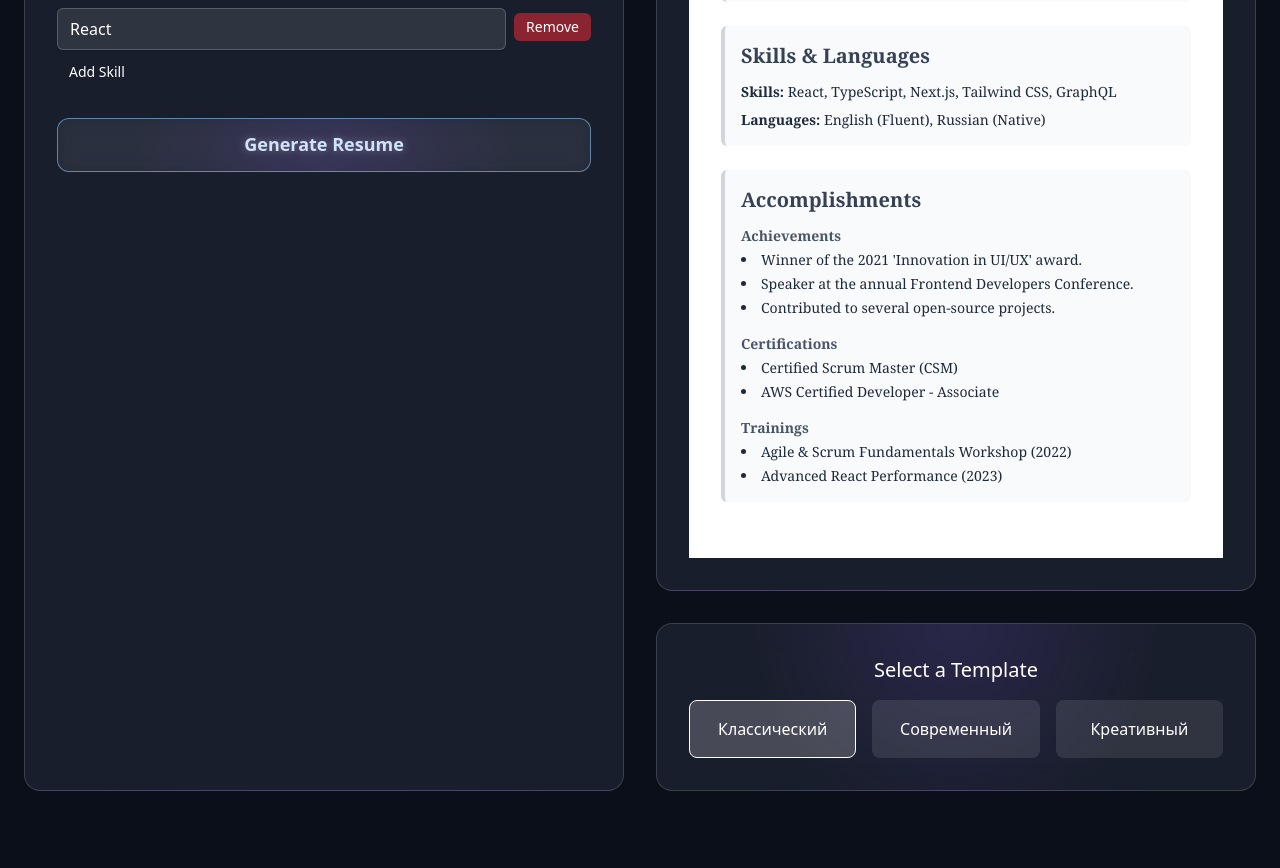
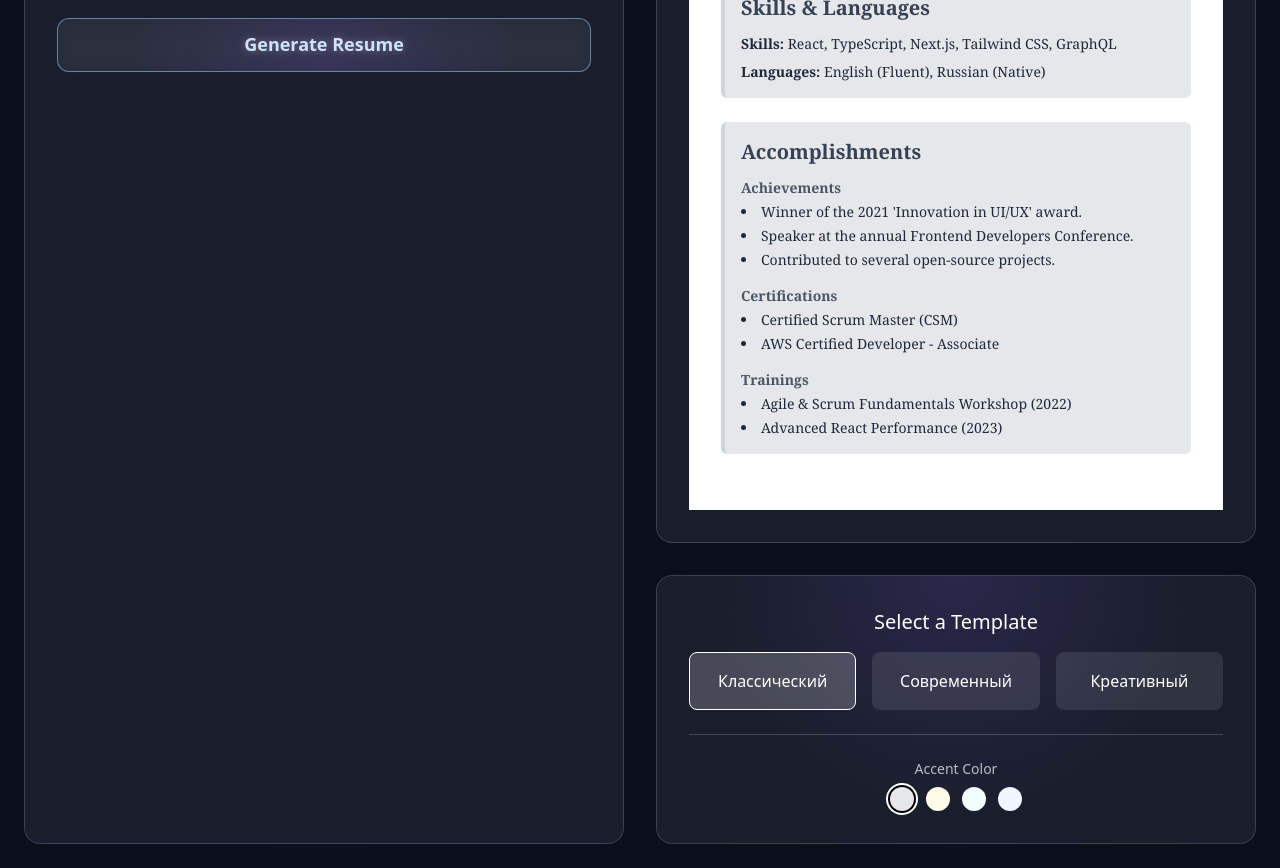
Before and after one commit to Saitosar/cv.sarkhan.dev, a Next.js app: page /create in a window 1280 px wide. Shown: the part 1340-2208 px from the top of the page. Before the commit the page ends 2155 px from the top, so only its background shows below. Built offline with nearby package versions, Linux system fonts and the light colour scheme.

Commit message:
adding color palette and theme toggle to cv templates

```diff
--- a/src/app/create/page.tsx
+++ b/src/app/create/page.tsx
@@ -1,19 +1,41 @@
 // src/app/create/page.tsx
 "use client";
 
-import { useState } from 'react';
+import { useState, useEffect } from 'react';
 import { CreateResumeForm } from "@/components/CreateResumeForm";
 import { LivePreview } from '@/components/LivePreview';
-import { TemplateSelector, type TemplateName } from '@/components/TemplateSelector'; // Импортируем компонент и тип
+import { TemplateSelector, type TemplateName } from '@/components/TemplateSelector';
+import { ColorPalette } from '@/components/ColorPalette';
+import { ThemeToggle, type Theme } from '@/components/ThemeToggle';
+import { classicPalettes, modernPalettes, creativePalettes, type ColorScheme } from '@/lib/palettes';
 
-type ResumeData = {
-  result: string;
-} | null;
+type ResumeData = { result: string; } | null;
 
 export default function CreatePage() {
   const [resumeData, setResumeData] = useState<ResumeData>(null);
-  // 1. Добавляем состояние для выбранного шаблона
   const [selectedTemplate, setSelectedTemplate] = useState<TemplateName>("Классический");
+
+  // --- Новые состояния для управления темами ---
+  const [palettes, setPalettes] = useState(classicPalettes);
+  const [accentColor, setAccentColor] = useState(classicPalettes[0]);
+  const [theme, setTheme] = useState<Theme>('dark');
+
+  // Этот эффект будет менять палитру и сбрасывать цвет при смене шаблона
+  useEffect(() => {
+    switch (selectedTemplate) {
+      case "Современный":
+        setPalettes(modernPalettes);
+        setAccentColor(modernPalettes[0]);
+        break;
+      case "Креативный":
+        setPalettes(creativePalettes);
+        setAccentColor(creativePalettes[0]);
+        break;
+      default:
+        setPalettes(classicPalettes);
+        setAccentColor(classicPalettes[0]);
+    }
+  }, [selectedTemplate]);
 
   const handleGenerate = (data: ResumeData) => {
     setResumeData(data);
@@ -21,29 +43,43 @@ export default function CreatePage() {
 
   return (
     <div className="container mx-auto p-6 grid grid-cols-1 md:grid-cols-2 gap-8">
-      {/* Левая колонка: Форма */}
       <div className="glass-card p-8">
-        <h1 className="font-display text-3xl mb-4">Create from scratch</h1>
-        <p className="text-white/70 mb-6">Fill in the details below to generate your resume.</p>
-        {/* 2. Передаем выбранный шаблон в форму */}
         <CreateResumeForm
           onGenerate={handleGenerate}
           template={selectedTemplate}
         />
       </div>
 
-      {/* Правая колонка: Предпросмотр и выбор шаблона */}
       <div className="flex flex-col gap-8">
         <div className="glass-card p-8 flex-grow">
-          <h2 className="font-display text-2xl mb-4">Live Preview</h2>
-          <LivePreview data={resumeData} template={selectedTemplate} />
+          <LivePreview
+            data={resumeData}
+            template={selectedTemplate}
+            accentColor={accentColor}
+            theme={theme}
+          />
         </div>
-        <div className="glass-card p-8">
-          {/* 3. Вставляем наш новый компонент */}
+        <div className="glass-card p-8 space-y-6">
           <TemplateSelector
             selectedTemplate={selectedTemplate}
             onTemplateChange={setSelectedTemplate}
           />
+          <div className="border-t border-white/20"></div>
+
+          {/* --- Новые UI элементы --- */}
+          <div className="flex justify-center items-center gap-8">
+            <ColorPalette
+              palettes={palettes}
+              selectedColor={accentColor}
+              onColorChange={setAccentColor}
+            />
+            {selectedTemplate === "Креативный" && (
+              <ThemeToggle
+                selectedTheme={theme}
+                onThemeChange={setTheme}
+              />
+            )}
+          </div>
         </div>
       </div>
     </div>
--- /dev/null
+++ b/src/components/ColorPalette.tsx
@@ -0,0 +1,30 @@
+// src/components/ColorPalette.tsx
+"use client";
+import type { ColorScheme } from "@/lib/palettes";
+
+interface ColorPaletteProps {
+  palettes: ColorScheme[];
+  selectedColor: ColorScheme;
+  onColorChange: (color: ColorScheme) => void;
+}
+
+export function ColorPalette({ palettes, selectedColor, onColorChange }: ColorPaletteProps) {
+  return (
+    <div>
+      <h4 className="font-display text-sm mb-2 text-center text-white/70">Accent Color</h4>
+      <div className="flex justify-center items-center gap-3">
+        {palettes.map((color) => (
+          <button
+            key={color.name}
+            title={color.name}
+            onClick={() => onColorChange(color)}
+            className={`w-6 h-6 rounded-full transition-all duration-200
+              ${selectedColor.name === color.name ? 'ring-2 ring-offset-2 ring-offset-black ring-white' : ''}
+            `}
+            style={{ backgroundColor: color.primary }}
+          />
+        ))}
+      </div>
+    </div>
+  );
+}
--- a/src/components/LivePreview.tsx
+++ b/src/components/LivePreview.tsx
@@ -1,43 +1,36 @@
 // src/components/LivePreview.tsx
 import type { TemplateName } from "./TemplateSelector";
+import type { Theme } from "./ThemeToggle";
+import type { ColorScheme } from "@/lib/palettes";
 import { ClassicTemplate } from "./templates/ClassicTemplate";
 import { ModernTemplate } from "./templates/ModernTemplate";
 import { CreativeTemplate } from "./templates/CreativeTemplate";
 import { placeholderResume } from "@/lib/placeholder-data";
 
 interface LivePreviewProps {
-  data: {
-    result: string;
-  } | null;
-  template: TemplateName; // Добавляем пропс для имени шаблона
+  data: { result: string; } | null;
+  template: TemplateName;
+  accentColor: ColorScheme; // Добавляем цвет
+  theme: Theme;             // Добавляем тему
 }
 
-export function LivePreview({ data, template }: LivePreviewProps) {
+export function LivePreview({ data, template, accentColor, theme }: LivePreviewProps) {
   let resume;
-
   try {
-    // 2. Если есть реальные данные, используем их
-    if (data && data.result) {
-      resume = JSON.parse(data.result);
-    } else {
-      // 3. Если реальных данных нет, используем наши демо-данные
-      resume = placeholderResume;
-    }
+    resume = (data && data.result) ? JSON.parse(data.result) : placeholderResume;
   } catch (error) {
-    console.error("Failed to parse resume data:", error);
-    // В случае ошибки парсинга, тоже показываем демо-данные
     resume = placeholderResume;
   }
 
-    // В зависимости от пропса 'template' рендерим нужный компонент
+  // Передаем новые пропсы в каждый шаблон
   switch (template) {
     case "Классический":
-        return <ClassicTemplate resume={resume} />;
+      return <ClassicTemplate resume={resume} accentColor={accentColor} />;
     case "Современный":
-        return <ModernTemplate resume={resume} />;
+      return <ModernTemplate resume={resume} accentColor={accentColor} />;
     case "Креативный":
-        return <CreativeTemplate resume={resume} />;
+      return <CreativeTemplate resume={resume} accentColor={accentColor} theme={theme} />;
     default:
-        return <ClassicTemplate resume={resume} />;
+      return <ClassicTemplate resume={resume} accentColor={accentColor} />;
   }
 }
--- /dev/null
+++ b/src/components/ThemeToggle.tsx
@@ -0,0 +1,31 @@
+// src/components/ThemeToggle.tsx
+"use client";
+
+export type Theme = 'dark' | 'light';
+
+interface ThemeToggleProps {
+  selectedTheme: Theme;
+  onThemeChange: (theme: Theme) => void;
+}
+
+export function ThemeToggle({ selectedTheme, onThemeChange }: ThemeToggleProps) {
+  return (
+    <div>
+      <h4 className="font-display text-sm mb-2 text-center text-white/70">Mode</h4>
+      <div className="flex justify-center items-center bg-white/10 rounded-full p-1">
+        <button
+          onClick={() => onThemeChange('light')}
+          className={`px-4 py-1 text-xs rounded-full transition-all ${selectedTheme === 'light' ? 'bg-white text-black' : 'text-white'}`}
+        >
+          Light
+        </button>
+        <button
+          onClick={() => onThemeChange('dark')}
+          className={`px-4 py-1 text-xs rounded-full transition-all ${selectedTheme === 'dark' ? 'bg-white text-black' : 'text-white'}`}
+        >
+          Dark
+        </button>
+      </div>
+    </div>
+  );
+}
--- a/src/components/templates/ClassicTemplate.tsx
+++ b/src/components/templates/ClassicTemplate.tsx
@@ -1,4 +1,5 @@
 // src/components/templates/ClassicTemplate.tsx
+import type { ColorScheme } from "@/lib/palettes";
 
 interface ResumeData {
   summary?: string;
@@ -33,11 +34,11 @@ interface ResumeData {
   certifications?: string[];
 }
 
-export function ClassicTemplate({ resume }: { resume: ResumeData }) {
+export function ClassicTemplate({ resume, accentColor }: { resume: ResumeData, accentColor: ColorScheme }) {
   // --- ИСПРАВЛЕННЫЙ вспомогательный компонент для секций ---
   const Section = ({ title, children }: { title: string, children: React.ReactNode }) => (
-    <div className="mb-6 bg-gray-50 p-4 rounded-md border-l-4 border-gray-300">
-      <h2 className="text-xl font-bold text-gray-700 mb-3">{title}</h2>
+    <div className="mb-6 p-4 rounded-md border-l-4" style={{ backgroundColor: accentColor.primary, borderColor: accentColor.secondary }}>
+     <h2 className="text-xl font-bold text-gray-700 mb-3">{title}</h2>
       <div className="text-sm space-y-4">
         {children}
       </div>
@@ -46,8 +47,9 @@ export function ClassicTemplate({ resume }: { resume: ResumeData }) {
 
   return (
     <div className="bg-white text-gray-800 p-8 font-serif">
+
       {/* --- Верхний блок (Шапка) --- */}
-      <div className="bg-gray-100 p-6 rounded-md mb-8 border-b-4 border-gray-300">
+      <div className="p-6 rounded-md mb-8 border-b-4" style={{ backgroundColor: accentColor.primary, borderColor: accentColor.secondary }}>
         <h1 className="text-4xl font-bold text-center text-gray-800">{resume.summary?.split(':')[0]}</h1>
         <p className="text-center text-lg text-gray-600 mb-4">{resume.summary?.split(':')[1]?.split('\n')[0]}</p>
         <div className="text-center text-xs text-gray-500">
--- /dev/null
+++ b/src/lib/palettes.ts
@@ -0,0 +1,29 @@
+// src/lib/palettes.ts
+
+export type ColorScheme = {
+  name: string;
+  primary: string;
+  secondary: string;
+};
+
+export const classicPalettes: ColorScheme[] = [
+  { name: 'Default Gray', primary: '#E5E7EB', secondary: '#D1D5DB' },
+  { name: 'Milky Cream', primary: '#FEFCE8', secondary: '#FDE047' },
+  { name: 'Minty Turquoise', primary: '#F0FDFA', secondary: '#2DD4BF' },
+  { name: 'Dusty Blue', primary: '#EFF6FF', secondary: '#60A5FA' },
+];
+
+export const modernPalettes: ColorScheme[] = [
+  { name: 'Default Cyan', primary: '#0891B2', secondary: '' },
+  { name: 'Bordeaux', primary: '#9F1239', secondary: '' },
+  { name: 'Forest Green', primary: '#166534', secondary: '' },
+  { name: 'Indigo', primary: '#4338CA', secondary: '' },
+  { name: 'Graphite', primary: '#404040', secondary: '' },
+];
+
+export const creativePalettes: ColorScheme[] = [
+  { name: 'Neon Violet', primary: '#8B5CF6', secondary: '' },
+  { name: 'Hot Pink', primary: '#EC4899', secondary: '' },
+  { name: 'Lime Green', primary: '#84CC16', secondary: '' },
+  { name: 'Electric Orange', primary: '#F97316', secondary: '' },
+];
```
Also changed, not shown: src/components/templates/CreativeTemplate.tsx (+71 -22 lines), src/components/templates/ModernTemplate.tsx (+5 -4 lines). Lines whose indentation alone changed are shown as unchanged.
